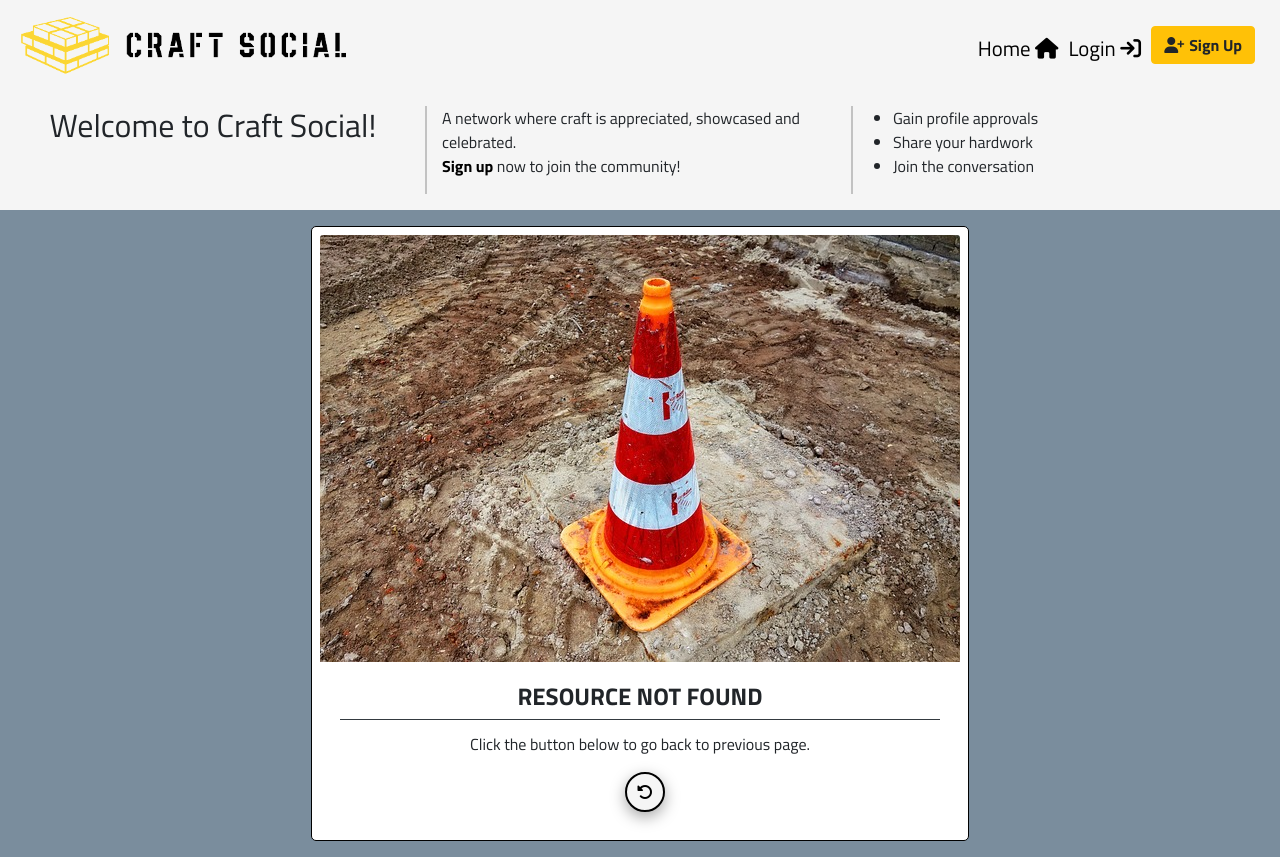
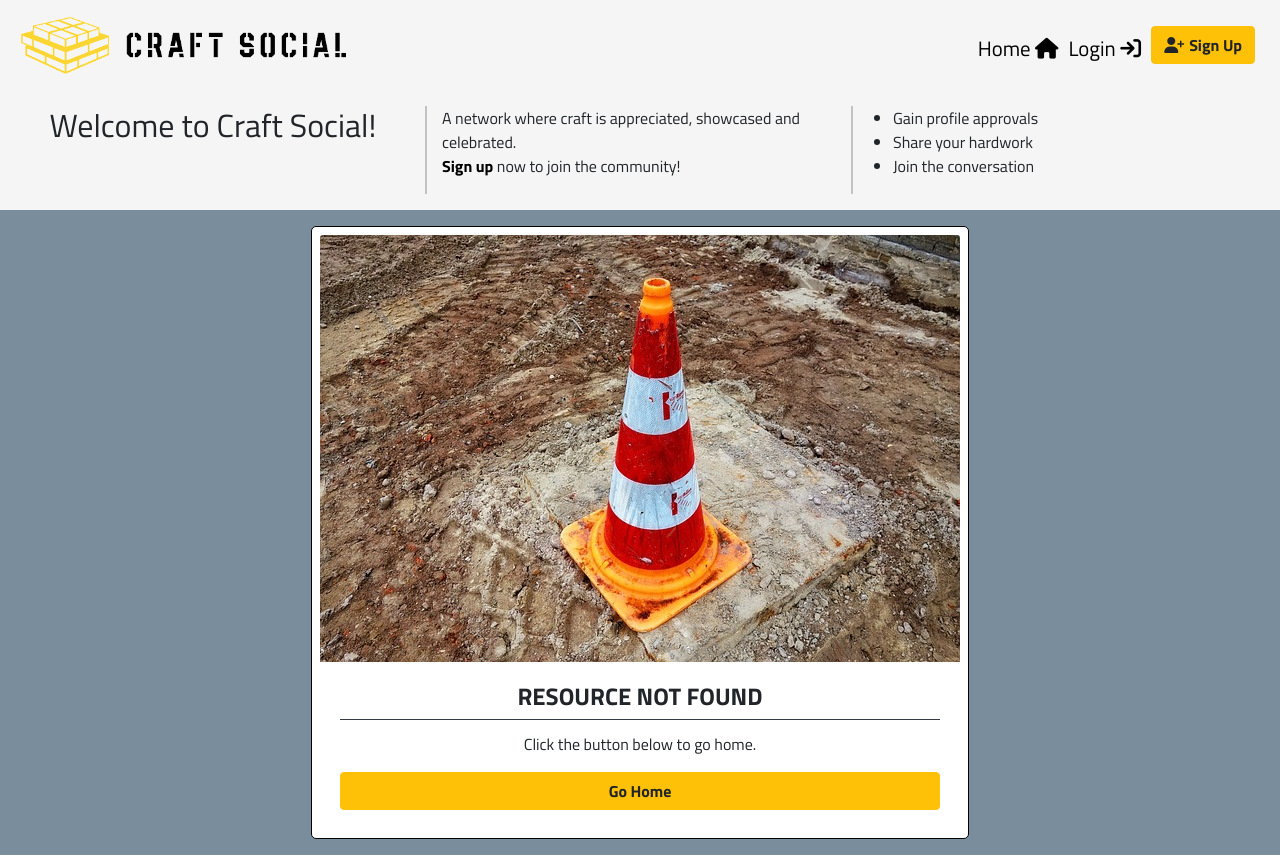
Before and after one commit to mtmanning93/craft-front, a React (Create React App) app: page /page-not-found in a window 1280 px wide. Built offline with nearby package versions, Linux system fonts and the light colour scheme; no server answers.

Commit message:
Update button

```diff
--- a/src/pages/ErrorPage.js
+++ b/src/pages/ErrorPage.js
@@ -1,19 +1,25 @@
 import React from "react";
-import BackButton from "../components/buttons/BackButton";
+import MainButton from "../components/buttons/MainButton";
 import Card from "react-bootstrap/Card";
 import errorCone from "../assets/error_cone.jpg";
 import mainStyles from "../App.module.css";
+import { useHistory } from "react-router-dom/cjs/react-router-dom.min";
 
 const ErrorPage = () => {
+    const history = useHistory();
+
+    const goHome = () => {
+        history.push("/")
+    }
 	return (
 		<Card className={`${mainStyles.Content} text-center m-3 p-2`}>
 			<Card.Img variant="top" src={errorCone} alt="Error page cone" />
-			<Card.Body>
+			<Card.Body className="d-flex flex-column justify-content-center">
 				<Card.Title className="border-bottom border-dark pb-2" as="h1">Resource Not Found</Card.Title>
 				<Card.Text>
-					Click the button below to go back to previous page.
+					Click the button below to go home.
 				</Card.Text>
-				<BackButton />
+				<MainButton type="button" onClick={goHome} text="Go Home" />
 			</Card.Body>
 		</Card>
 	);
```
